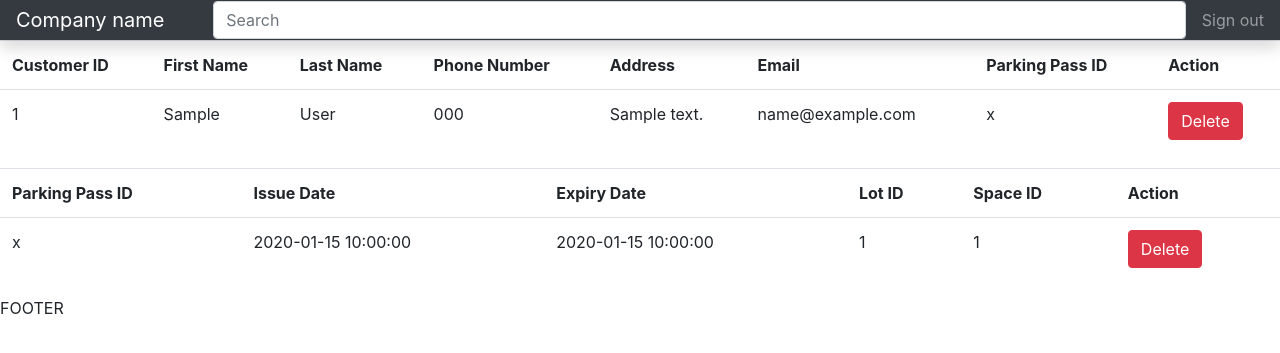
After one commit to sassansh/Parking-Lot-System, a PHP site: page /passholder.php in a window 1280 px wide. The commit adds this page. Shown: the top 353 px of the page. Run offline with PHP 8.4, Linux system fonts and the light colour scheme; tables that the repository leaves empty hold one stand-in row (values such as "Sample post").

Commit message:
parking pass and parking pass tables

```diff
--- a/lib/Database.php
+++ b/lib/Database.php
@@ -51,7 +51,11 @@ class Database {
     }
 
     public function execute() {
-        return $this->stmt->execute();
+        try {
+            return $this->stmt->execute();
+        } catch (PDOException $e) {
+            $this->error = $e->getMessage(); // this is not working
+        }
     }
 
     // RETURN ALL RECORDS
@@ -65,4 +69,8 @@ class Database {
         $this->execute();
         return $this->stmt->fetch(PDO::FETCH_OBJ);
     }
+
+    public function errorInfo() {
+        return $this->error; // I don't think this is working as well
+    }
 }
--- /dev/null
+++ b/lib/ParkingPass.php
@@ -0,0 +1,21 @@
+<?php
+class ParkingPass{
+    private $db;
+
+    public function __construct()
+    {
+        $this->db = new Database;
+    }
+
+    // GET ALL PARKING PASSES
+    public function getAllParkingPasses(){
+        $this->db->query("
+            SELECT *
+            FROM Parking_Pass;
+        ");
+
+        // ASSIGN RESULT SET
+        $results = $this->db->resultSet();
+        return $results;
+    }
+}
--- a/lib/PassHolder.php
+++ b/lib/PassHolder.php
@@ -7,16 +7,47 @@ class PassHolder{
         $this->db = new Database;
     }
 
-    // GET ALL PARKING PASSES
-    public function getAllParkingPasses(){
+    // GET ALL PASS HOLDERS
+    public function getAllPassHolder(){
         $this->db->query("
             SELECT *
-            FROM parking_pass
-            JOIN pass_holder ON parking_pass.customer_id = pass_holder.customer_id;
+            FROM Pass_Holder
+            JOIN Customer ON Pass_Holder.Customer_ID = Customer.Customer_ID;
         ");
 
         // ASSIGN RESULT SET
         $results = $this->db->resultSet();
         return $results;
     }
+
+    // GET ALL PASS HOLDERS AND THEIR PASSES
+    public function getAllPassHolderAndPasses(){
+        $this->db->query("
+            SELECT *
+            FROM Pass_Holder
+            JOIN Customer ON Pass_Holder.Customer_ID = Customer.Customer_ID
+            JOIN Parking_Pass ON Parking_Pass.Customer_ID = Pass_Holder.Customer_ID;
+        ");
+
+        // ASSIGN RESULT SET
+        $results = $this->db->resultSet();
+        return $results;
+    }
+
+    // DELETE PASS HOLDER
+    public function delete($id){
+        // DELTE QUERY
+        $this->db->query("
+            DELETE FROM Customer
+            WHERE Customer_ID = '$id';
+        ");
+
+        //EXECUTE
+        if($this->db->execute()){
+            return true;
+        } else {
+            return false;
+        }
+    }
+
 }
--- /dev/null
+++ b/passholder.php
@@ -0,0 +1,21 @@
+<?php include_once 'config/init.php' ?>
+<?php
+$passHolder = new PassHolder;
+$parkingPass = new ParkingPass;
+
+$template = new Template('templates/passHolderTemplate.php');
+$template -> title = 'Pass Holders';
+
+if(isset($_POST['del_id'])) {
+    $del_id = $_POST['del_id'];
+    if($passHolder->delete($del_id) == true) {
+        redirect('passHolder.php', 'Pass Holder Deleted', 'success');
+    } else {
+        redirect('passHolder.php', 'Pass Holder Not Deleted', 'error');
+    }
+}
+
+$template -> passHolderPasses = $passHolder->getAllPassHolderAndPasses();
+$template -> parkingPasses = $parkingPass->getAllParkingPasses();
+
+echo $template;
--- a/templates/inc/header.php
+++ b/templates/inc/header.php
@@ -20,3 +20,4 @@
     </li>
   </ul>
 </nav>
+<?php displayMessage(); ?>
--- /dev/null
+++ b/templates/passHolderTemplate.php
@@ -0,0 +1,62 @@
+<?php include 'inc/header.php'; ?>
+<div class="customer-table">
+    <table class="table">
+        <tr>
+            <th>Customer ID</th>
+            <th>First Name</th>
+            <th>Last Name</th>
+            <th>Phone Number</th>
+            <th>Address</th>
+            <th>Email</th>
+            <th>Parking Pass ID</th>
+            <th>Action</th>
+        </tr>
+        <?php foreach ($passHolderPasses as $passHolder) : ?>
+            <tr>
+                <td><?php echo $passHolder->Customer_ID; ?></td>
+                <td><?php echo $passHolder->First_Name; ?></td>
+                <td><?php echo $passHolder->Last_Name; ?></td>
+                <td><?php echo $passHolder->Phone_Number; ?></td>
+                <td><?php echo $passHolder->Address; ?></td>
+                <td><?php echo $passHolder->Email; ?></td>
+                <td><?php echo $passHolder->Parking_Pass_ID; ?></td>
+                <td>
+                    <form style="display:inline;" method="post" action="passHolder.php">
+                        <input type="hidden" name="del_id" value="<?php echo $passHolder->Customer_ID ?>">
+                        <input type="submit" class="btn btn-danger" value="Delete">
+                    </form>
+                </td>
+            </tr>
+        <?php endforeach; ?>
+    </table>
+</div>
+
+<div class="parking-pass-table">
+    <table class="table">
+        <tr>
+            <th>Parking Pass ID</th>
+            <th>Issue Date</th>
+            <th>Expiry Date</th>
+            <th>Lot ID</th>
+            <th>Space ID</th>
+            <th>Action</th>
+        </tr>
+        <?php foreach ($parkingPasses as $parkingPass) : ?>
+            <tr>
+                <td><?php echo $parkingPass->Parking_Pass_ID; ?></td>
+                <td><?php echo $parkingPass->Issue_Date_Time; ?></td>
+                <td><?php echo $parkingPass->Expiry_Date_Time; ?></td>
+                <td><?php echo $parkingPass->Lot_ID; ?></td>
+                <td><?php echo $parkingPass->Space_ID; ?></td>
+                <td>
+                    <form style="display:inline;" method="post" action="passHolder.php">
+                        <input type="hidden" name="del_id" value="<?php echo $parkingPass->Customer_ID ?>">
+                        <input type="submit" class="btn btn-danger" value="Delete">
+                    </form>
+                </td>
+            </tr>
+        <?php endforeach; ?>
+    </table>
+</div>
+
+<?php include 'inc/footer.php'; ?>
```
Also changed, not shown: customer.php (+3 -7 lines), templates/customerTemplate.php (added, +24 -0 lines).
